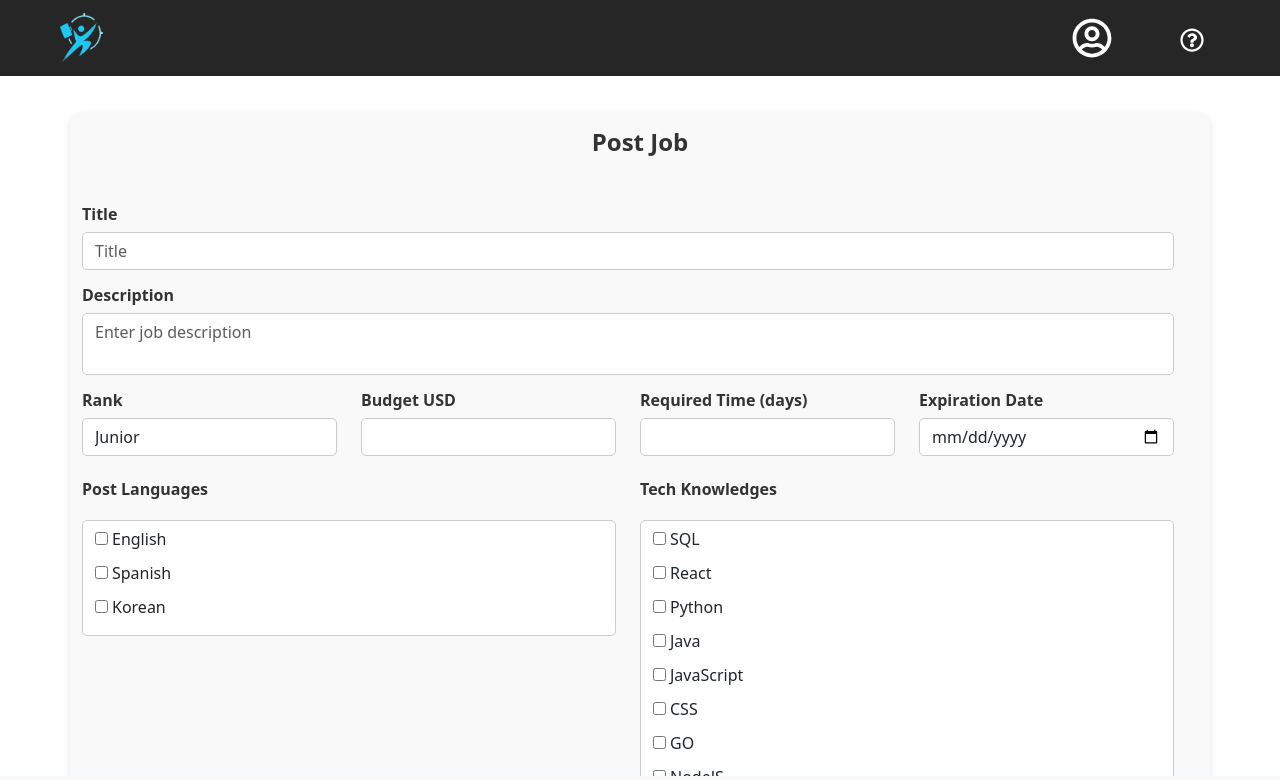
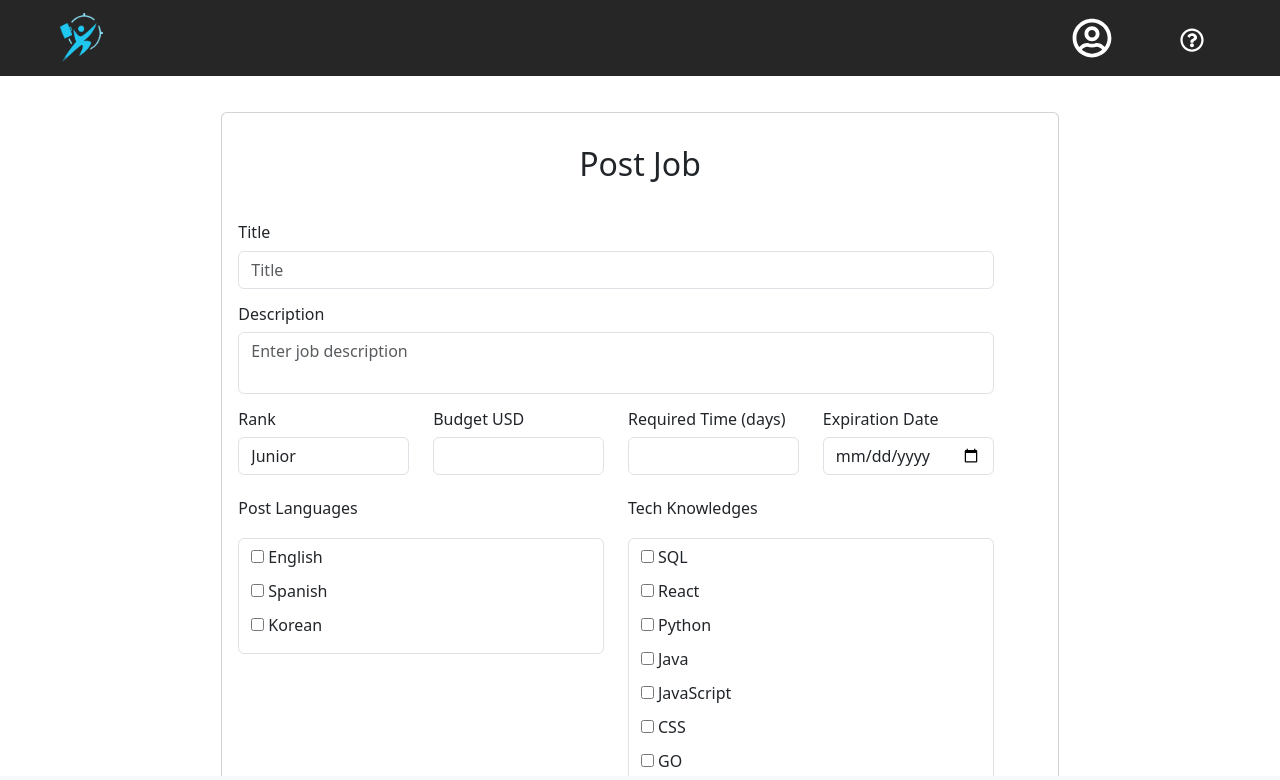
Before and after one commit to EliannyBello/flash-jobs-final-project, a React (Vite) app: page /jobform in a window 1280 px wide. Shown: the top 780 px of the page. Built offline with nearby package versions, Linux system fonts and the light colour scheme.

Commit message:
some changes

```diff
--- a/src/page/JobForm.jsx
+++ b/src/page/JobForm.jsx
@@ -43,14 +43,16 @@ const JobForm = () => {
     }, [])
 
     return (
-        <div className="container-fluid  pt-3 mt-5 mb-5">
-            <div className="container container-jobform m-auto justify-content-center pt-3 mt-5">
-                <h2>Post Job</h2>
+        <div className="container-fluid d-flex pt-5 mt-3 mb-5 justify-content-center">
+            <div className="card justify-content-center col-8 pt-3 mt-5">
+                <div className="card-body">
 
-                <form onSubmit={handleSubmit(onSubmit)} className="row row-jobform my-3">
+                    <h2 className="text-center">Post Job</h2>
 
-                    <div className="row gy-3">
-                        <div className="col-md-12 form-group form-group-jobform">
+                    <form onSubmit={handleSubmit(onSubmit)} className="row w-100">
+
+                        <div className="row gy-3 w-100">
+                            <div className="col-md-12 form-group">
                                 <h6 htmlFor="postTitle">Title</h6>
                                 <input
                                     type="text"
@@ -65,7 +67,7 @@ const JobForm = () => {
                                 )}
                             </div>
 
-                        <div className="col-md-12 form-group form-group-jobform">
+                            <div className="col-md-12 form-group">
                                 <h6 htmlFor="postDescription">Description</h6>
                                 <textarea
                                     className="form-control"
@@ -135,9 +137,6 @@ const JobForm = () => {
 
                             </div>
                         </div>
-
-
-
 
                         <div className="row mt-4">
                             <div className="col-md-6">
@@ -263,8 +262,9 @@ const JobForm = () => {
                             </div>
                         </div>
 
-                    <button type="submit" className="btn btn-primary m-2 w-100">Submit</button>
+                        <button type="submit" className="btn btn-primary my-2 w-100">Submit</button>
                     </form>
+                </div>
             </div>
         </div>
     );
```
Lines whose indentation alone changed are shown as unchanged.
